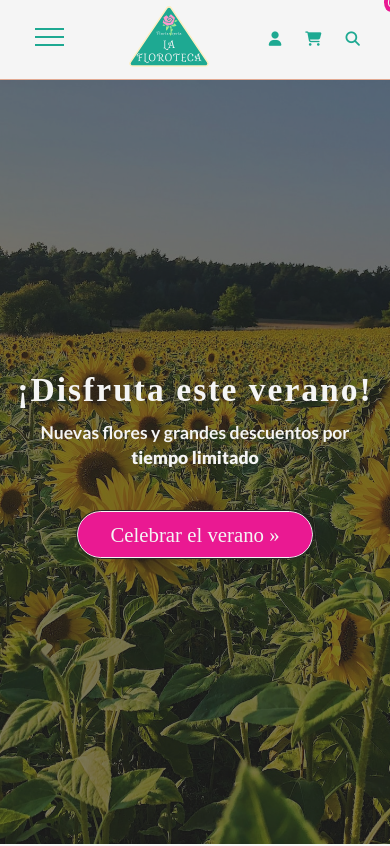
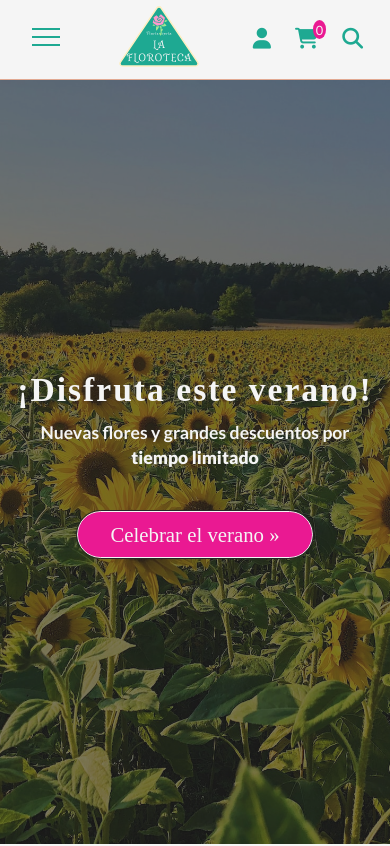
Before and after one commit to JoseSenent/la-floroteca, a website with bundled scripts: page index.html in a window 390 px wide. Shown: the top 846 px of the page. Built offline with nearby package versions, Linux system fonts and the light colour scheme; a web font is replaced by a local one.

Commit message:
fixed icons from header in mobile devices

```diff
--- a/sass/layout/_header.scss
+++ b/sass/layout/_header.scss
@@ -35,12 +35,13 @@
     // Contenedor del icono del menú personal. Éste puede ser un botón o un enlace
     &__icon-container {
       background-color: var(--white);
+      position: relative;
     }
 
     // Iconos del menú personal
     &__icon {
       color: var(--main-color);
-      font-size: var(--default-font-size);
+      font-size: var(--serif-tertiary-heading-size);
     }
 
     // Texto sobre el icono del menú del carrito de la compra que indica el número de productos adquiridos
```
Also changed, not shown: css/styles.css, 1 other file.
